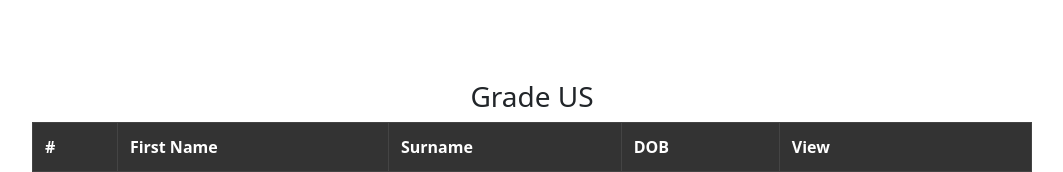
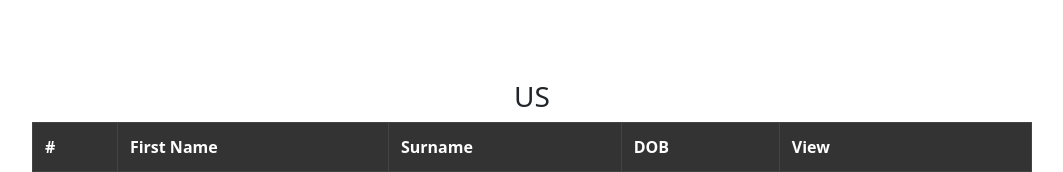
Before and after one commit to codeylee05/LTResultManager, a Django app: page /teachers/all-students/ in a window 1280 px wide. Shown: the part 56-228 px from the top of the page, without its empty margins (108-1171 px from the left). Run offline with Django 4.2, Linux system fonts and the light colour scheme; a user stored in the database is signed in; data comes from the database, SQL or seed files in the repository.

Commit message:
Update all_students.html

```diff
--- a/main/templates/main/all_students.html
+++ b/main/templates/main/all_students.html
@@ -6,7 +6,7 @@
 <div style="margin-top: 20px; padding: 20px;">
 
     {% for grade, students in grades.items %}
-    <h3 style="text-align: center; margin-top: 40px;">Grade {{ grade }}</h3>
+    <h3 style="text-align: center; margin-top: 40px;">{{ grade }}</h3>
 
     <div style="display: flex; justify-content: center;">
         <table style="border-collapse: collapse; width: 90%; max-width: 1000px;" cellpadding="12" cellspacing="0">
```
